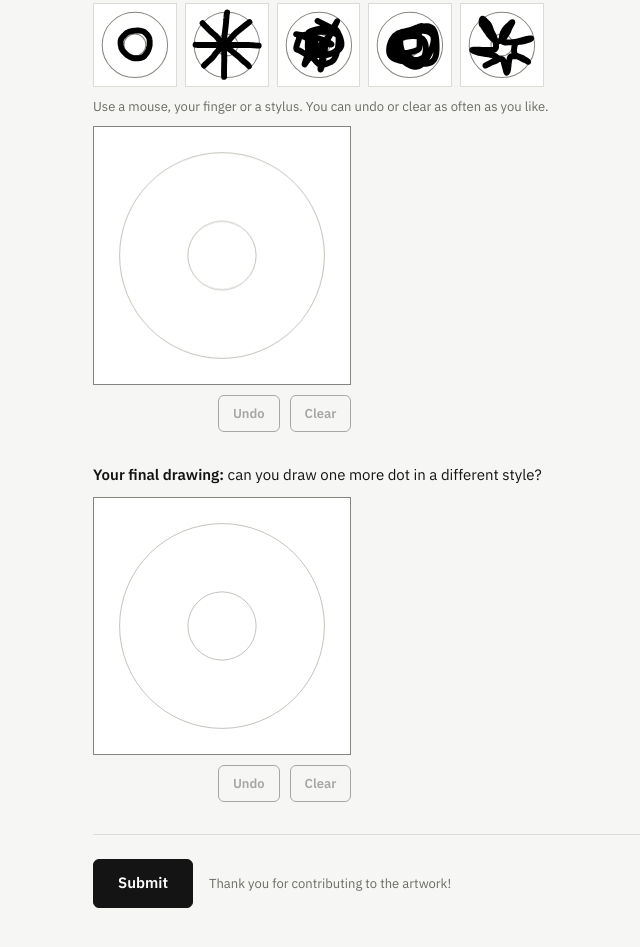
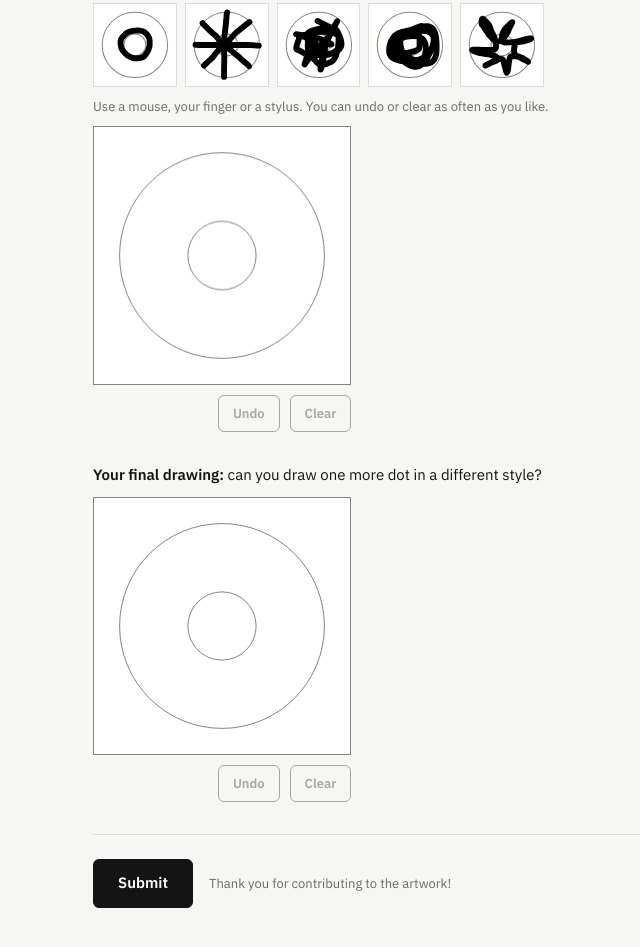
Before and after one commit to stefpos/marks-survey, a plain HTML site: page index.html in a window 1280 px wide. Shown: the part 4136-5083 px from the top of the page, without its empty margins (187-827 px from the left). Drawn offline with Linux system fonts and the light colour scheme.

Commit message:
Revert dot board circles to the darker grey
Co-Authored-By: Claude Opus 5.5 <noreply@anthropic.com>

```diff
--- a/index.html
+++ b/index.html
@@ -561,7 +561,7 @@
       questionId: 'm3', name: 'dot', title: 'Dot', mmW: LINE_H_MM, mmH: LINE_H_MM,
       // Two rings: draw no smaller than the inner, no bigger than the outer
       // (outer 60mm across, inner 20mm across)
-      circles: { x: LINE_H_MM / 2, y: LINE_H_MM / 2, inner: 10, outer: 30, colour: '#c4c4be' } // same grey as the line boards' dotted guide
+      circles: { x: LINE_H_MM / 2, y: LINE_H_MM / 2, inner: 10, outer: 30, colour: '#85857f' }
     }
   };
 
@@ -699,7 +699,7 @@
       const o = b.circles;
       c.save();
       c.strokeStyle = o.colour;
-      c.lineWidth = dpr; // 1px, like the dotted guide on the line boards
+      c.lineWidth = dpr; // 1px, like the box outlines; the colour gives the 3:1 contrast
       [o.inner, o.outer].forEach(r => {
         c.beginPath();
         c.arc(o.x * scale, o.y * scale, r * scale, 0, Math.PI * 2);
```
